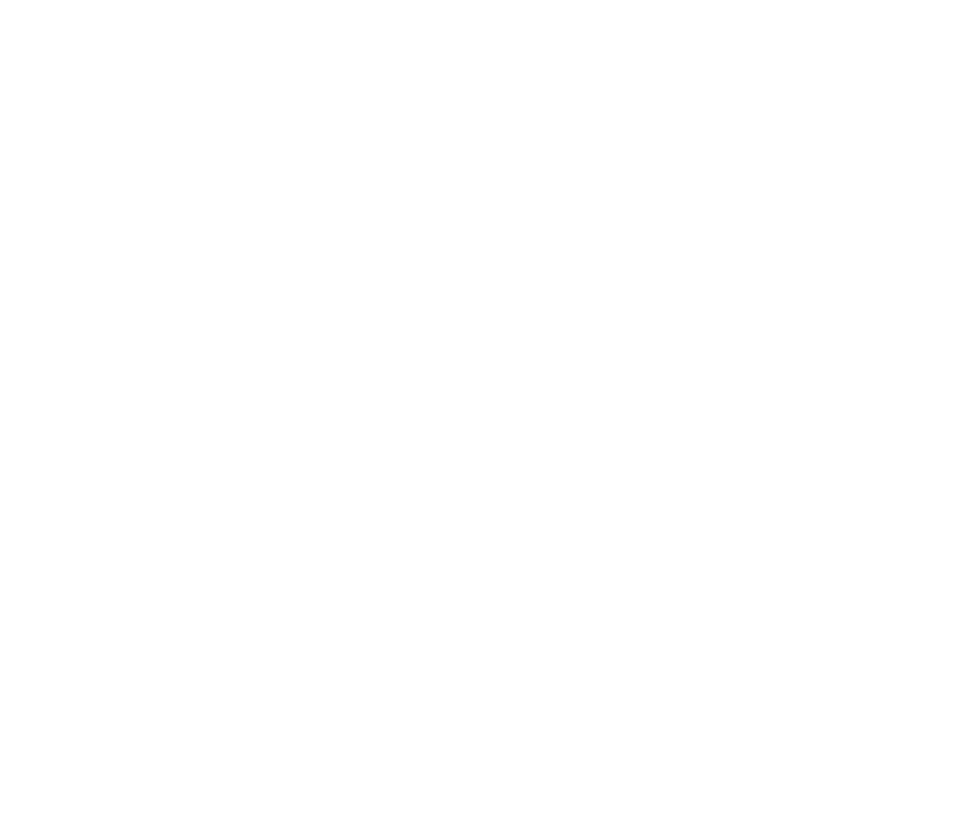
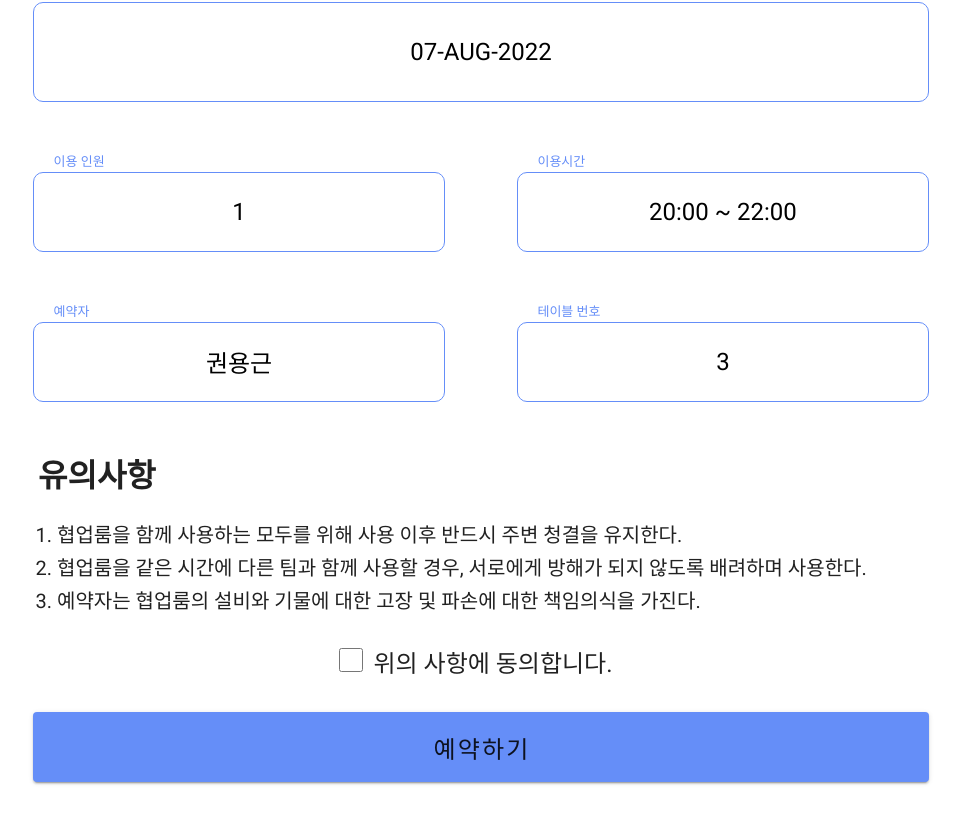
Before and after one commit to TeamLab/project-715, a Vue app in the folder 715job/: page /timetable in a window 1280 px wide. Shown: the part 348-1172 px from the top of the page, without its empty margins (159-1120 px from the left). Before the commit the page ends 850 px from the top, so only its background shows below. Built offline with nearby package versions, Linux system fonts and the light colour scheme.

Commit message:
feat: TimeTable.vue 인터페이스 구현

```diff
--- a/715job/src/components/TimeTable.vue
+++ b/715job/src/components/TimeTable.vue
@@ -1,6 +1,7 @@
 <template>
   <div class="body">
     <div class="main">
+      <div class="timeContents">
         <ul class="timeLists">
           <li v-for="(timeNum, i) in timeNum" :key="i">
             <v-btn
@@ -13,6 +14,75 @@
           </li>
         </ul>
       </div>
+      <div class="dateContents">
+        <span>Date</span>
+        <input
+          type="text"
+          id="selectedDate"
+          class="input-text"
+          value="07-AUG-2022"
+          readonly
+        />
+      </div>
+      <div class="rsvContents1">
+        <div class="content1-1">
+          <span>이용 인원</span>
+          <select class="peopleNum">
+            <option>1</option>
+            <option>2</option>
+            <option>3</option>
+            <option>4</option>
+            <option>5</option>
+            <option>6</option>
+            <option>7</option>
+            <option>8</option>
+          </select>
+        </div>
+        <div class="content1-2">
+          <span>이용시간</span>
+
+          <input type="text" id="selectedTime" value="20:00 ~ 22:00" readonly />
+        </div>
+      </div>
+      <div class="rsvContents2">
+        <div class="content2-1">
+          <span>예약자</span>
+          <input type="text" id="reserver" value="권용근" readonly />
+        </div>
+        <div class="content2-2">
+          <span>테이블 번호</span>
+          <input type="text" id="selectedTable" value="3" readonly />
+        </div>
+      </div>
+      <div class="noteHead">
+        <h1>유의사항</h1>
+      </div>
+      <div class="noteContents">
+        <ol class="noteList">
+          <li>
+            협업룸을 함께 사용하는 모두를 위해 사용 이후 반드시 주변 청결을
+            유지한다.
+          </li>
+          <li>
+            협업룸을 같은 시간에 다른 팀과 함께 사용할 경우, 서로에게 방해가
+            되지 않도록 배려하며 사용한다.
+          </li>
+          <li>
+            예약자는 협업룸의 설비와 기물에 대한 고장 및 파손에 대한 책임의식을
+            가진다.
+          </li>
+        </ol>
+      </div>
+      <div class="confirmNote">
+        <span><input type="checkbox" /></span>
+        <span>위의 사항에 동의합니다.</span>
+      </div>
+      <div class="doRsv">
+        <v-btn id="v_btn_doRsv" :ripple="false" color="#658EF8">
+          예약하기
+        </v-btn>
+      </div>
+    </div>
   </div>
 </template>
 <script>
@@ -20,6 +90,7 @@
   components: {},
   data() {
     return {
+      selected: '',
       bgTimeColor: '#d9d9d9',
       timeNum: [
         0, 1, 2, 3, 4, 5, 6, 7, 8, 9, 10, 11, 12, 13, 14, 15, 16, 17, 18, 19,
@@ -45,13 +116,13 @@
   width: 70%;
   margin: auto;
   margin-top: 30px;
+  min-width: 470px;
 }
 .timeLists {
-  max-width: 900px;
   display: flex;
   padding: 0px;
-  height: 200px;
-  margin-bottom: 50px;
+  height: 100px;
+  margin-bottom: 100px;
 }
 .timeLists > li {
   width: 100%;
@@ -66,4 +137,136 @@
   min-width: 10px;
   padding: 0px;
 }
+.dateContents {
+  display: flex;
+  flex-direction: column;
+  margin-bottom: 25px;
+}
+.dateContents > span {
+  padding-left: 2%;
+  color: #658ef8;
+}
+#selectedDate {
+  border: 1px solid #658ef8;
+  border-radius: 10px;
+  text-align: center;
+  width: 100%;
+  height: 100px;
+  font-size: 24px;
+}
+.rsvContents1 {
+  height: 100px;
+  margin-top: 50px;
+  margin-bottom: 50px;
+  display: flex;
+  justify-content: space-between;
+}
+.rsvContents1 > .content1-1 {
+  display: flex;
+  flex-direction: column;
+  width: 46%;
+}
+.rsvContents1 > .content1-1 > span {
+  color: #658ef8;
+  padding-left: 5%;
+  font-size: 13px;
+}
+.rsvContents1 > .content1-1 > .peopleNum {
+  width: 100%;
+  height: 100px;
+  border: 1px solid #658ef8;
+  border-radius: 10px;
+  text-align: center;
+  font-size: 24px;
+}
+.rsvContents1 > .content1-1 > .peopleNum > option {
+  font-size: 24px;
+}
+.rsvContents1 > .content1-2 {
+  display: flex;
+  flex-direction: column;
+  width: 46%;
+}
+.rsvContents1 > .content1-2 > span {
+  color: #658ef8;
+  padding-left: 5%;
+  font-size: 13px;
+}
+.rsvContents1 > .content1-2 > input {
+  border: 1px solid #658ef8;
+  border-radius: 10px;
+  text-align: center;
+  width: 100%;
+  height: 100px;
+  font-size: 24px;
+}
+.rsvContents2 {
+  height: 100px;
+  display: flex;
+  justify-content: space-between;
+}
+.rsvContents2 > .content2-1,
+.content2-2 {
+  display: flex;
+  flex-direction: column;
+  width: 46%;
+}
+.rsvContents2 > .content2-1 > span {
+  color: #658ef8;
+  font-size: 13px;
+  padding-left: 5%;
+}
+.rsvContents2 > .content2-1 > input {
+  border: 1px solid #658ef8;
+  border-radius: 10px;
+  text-align: center;
+  width: 100%;
+  height: 100px;
+  font-size: 24px;
+}
+.rsvContents2 > .content2-2 > span {
+  color: #658ef8;
+  padding-left: 5%;
+  font-size: 13px;
+}
+.rsvContents2 > .content2-2 > input {
+  border: 1px solid #658ef8;
+  border-radius: 10px;
+  text-align: center;
+  width: 100%;
+  height: 100px;
+  font-size: 24px;
+}
+.noteHead {
+  margin-top: 50px;
+  padding-left: 5px;
+}
+.noteContents {
+  margin-top: 20px;
+}
+.noteContents > .noteList > li {
+  margin-top: 3px;
+  font-size: 20px;
+}
+.confirmNote {
+  text-align: center;
+  font-size: 24px;
+  margin-top: 30px;
+}
+.confirmNote > span {
+  margin-right: 10px;
+}
+.confirmNote > span > input {
+  width: 24px;
+  height: 24px;
+}
+.doRsv {
+  margin-top: 30px;
+  margin-bottom: 50px;
+}
+.doRsv > #v_btn_doRsv {
+  width: 100%;
+  height: 70px;
+  font-size: 24px;
+}
 </style>
```
Lines whose indentation alone changed are shown as unchanged.
